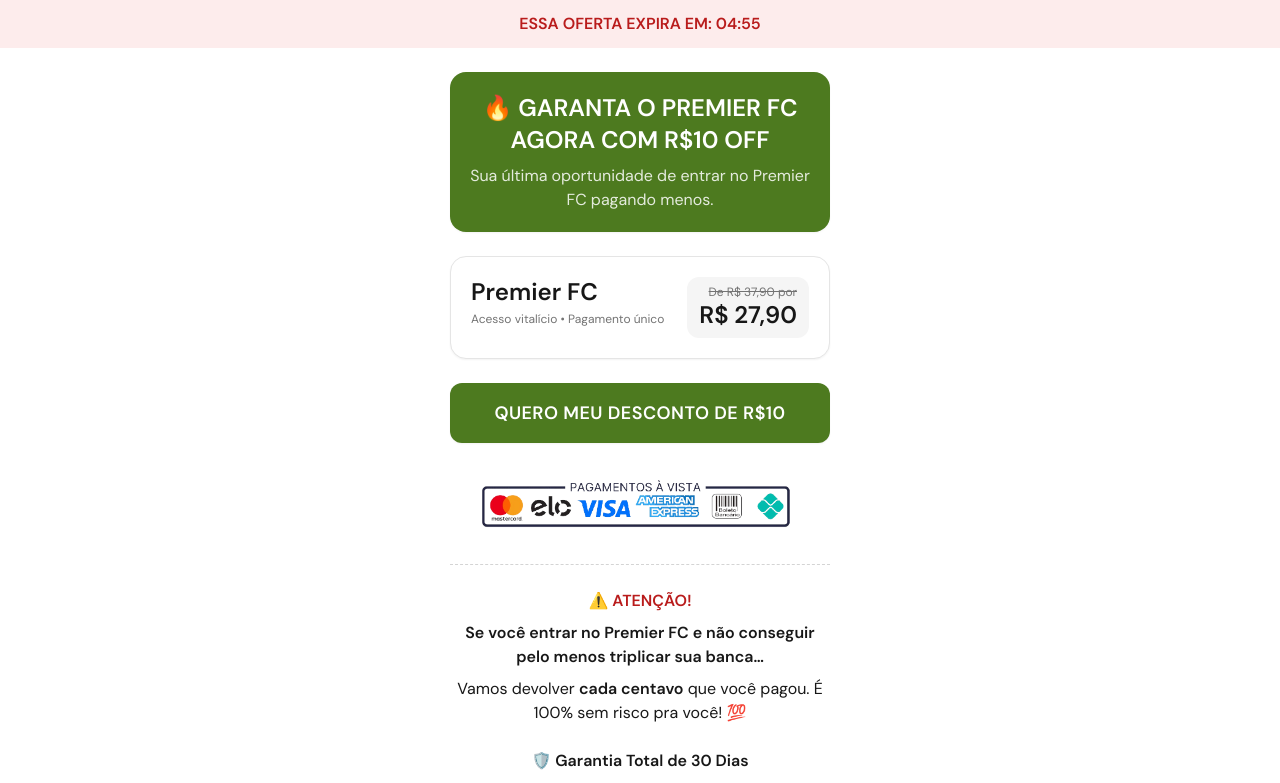
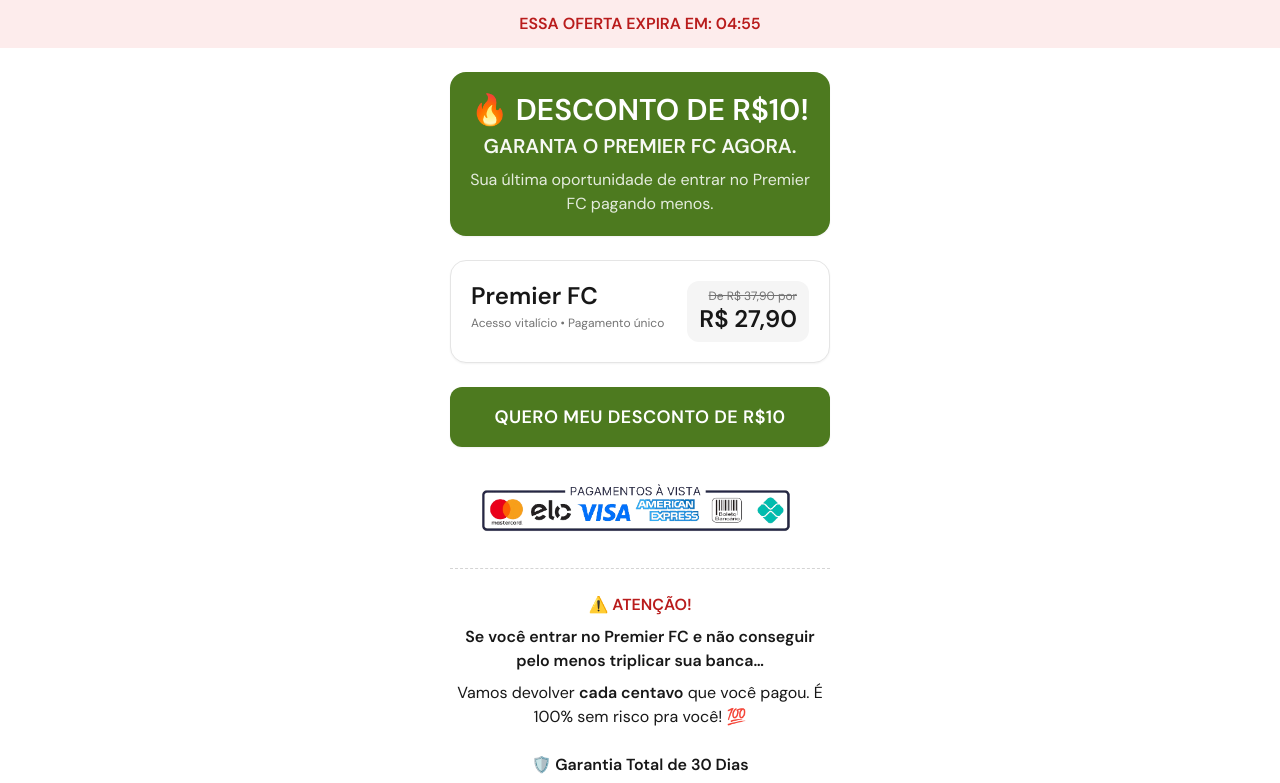
Before and after one commit to guilhermesimas542-lab/Premier-Claude-code, a React (Vite) app: page /bd in a window 1280 px wide. Shown: the top 783 px of the page. Built offline with nearby package versions, Linux system fonts and the light colour scheme; no server answers; the database is empty; the HTML template or start-up script is replaced by a standard one; a web font is replaced by a local one.

Commit message:
Changes
Co-authored-by: guilhermesimas542-lab <256834992+guilhermesimas542-lab@users.noreply.github.com>

```diff
--- a/src/pages/Backredirect.tsx
+++ b/src/pages/Backredirect.tsx
@@ -46,8 +46,11 @@ export default function Backredirect() {
           className="rounded-2xl px-5 py-5 text-center text-white shadow-sm"
           style={{ backgroundColor: OLIVE }}
         >
-          <div className="font-extrabold text-xl sm:text-2xl leading-tight">
-            🔥 GARANTA O PREMIER FC AGORA COM R$10 OFF
+          <div className="font-extrabold text-2xl sm:text-3xl leading-tight">
+            🔥 DESCONTO DE R$10!
+          </div>
+          <div className="font-extrabold text-lg sm:text-xl leading-tight mt-1 text-white/95">
+            GARANTA O PREMIER FC AGORA.
           </div>
           <div className="mt-2 text-sm sm:text-base text-white/85">
             Sua última oportunidade de entrar no Premier FC pagando menos.
```
